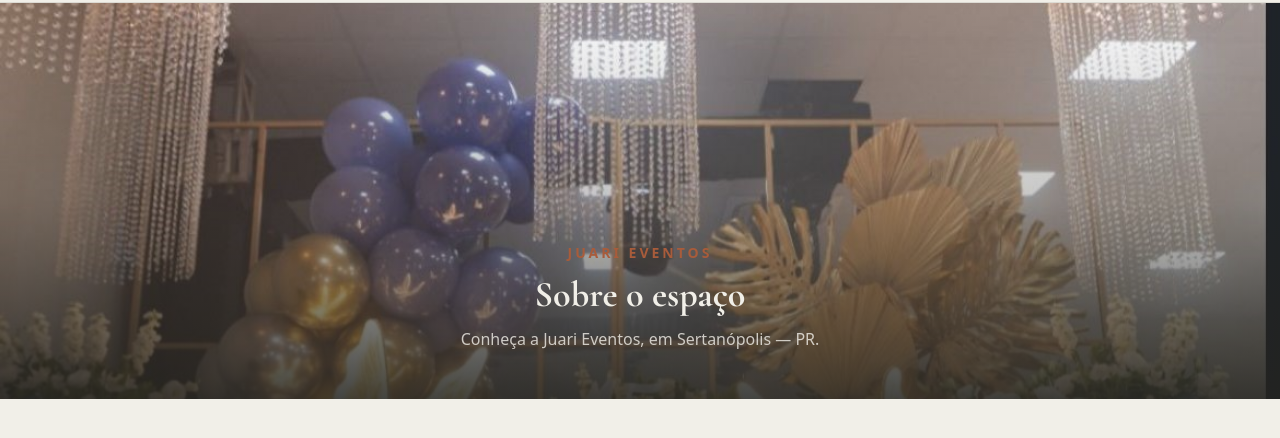
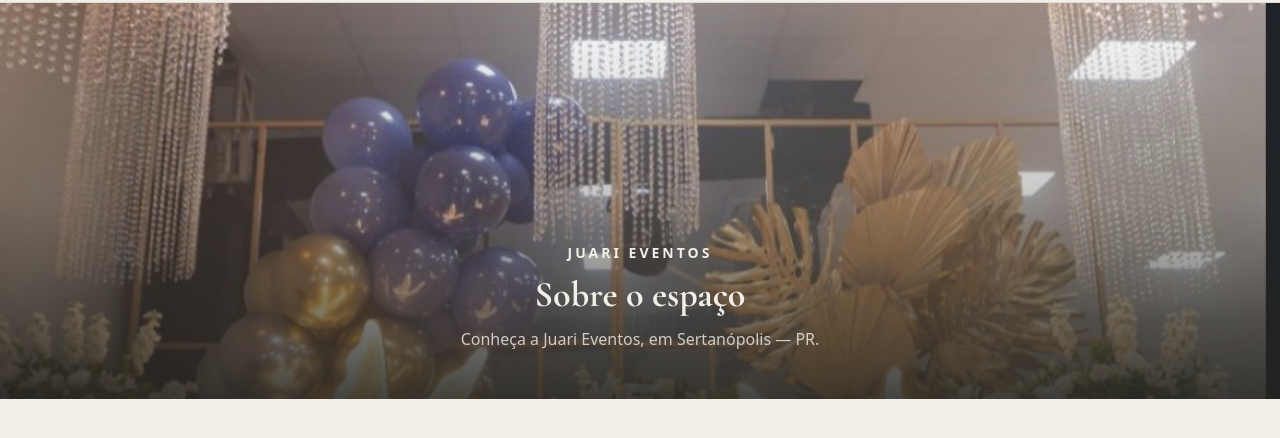
Before and after one commit to Matheus-Fantin/juari-eventos-02, a Laravel app: page /sobre in a window 1280 px wide. Shown: the part 74-512 px from the top of the page. Run offline with Laravel 12, Linux system fonts and the light colour scheme; data that the repository does not hold is empty; style sheets or scripts are compiled from the project's sources.

Commit message:
fix: texto de destaque das capas em branco para melhor leitura
"SERTANOPOLIS - PR" / "JUARI EVENTOS" nas capas da home, galeria e
sobre estavam na cor terracota, com pouco contraste em cima da foto de
fundo escura. Troca para branco (creme), mais legivel.

```diff
--- a/resources/views/galeria.blade.php
+++ b/resources/views/galeria.blade.php
@@ -39,7 +39,7 @@
             </div>
         @endunless
         <div class="relative max-w-6xl mx-auto px-6 pb-12 text-center w-full">
-            <p class="font-sans font-semibold text-sm tracking-[3px] text-terracotta mb-3">JUARI EVENTOS</p>
+            <p class="font-sans font-semibold text-sm tracking-[3px] text-cream mb-3">JUARI EVENTOS</p>
             <h1 class="font-display font-extrabold text-3xl md:text-4xl text-cream">Galeria</h1>
             <p class="text-cream/80 mt-3">Momentos reais celebrados no nosso espaço.</p>
         </div>
--- a/resources/views/home.blade.php
+++ b/resources/views/home.blade.php
@@ -17,7 +17,7 @@
             </div>
         @endunless
         <div class="relative max-w-6xl mx-auto px-6 pb-12 text-center w-full">
-            <p class="font-sans font-semibold text-sm tracking-[3px] text-terracotta mb-3">SERTANÓPOLIS · PR</p>
+            <p class="font-sans font-semibold text-sm tracking-[3px] text-cream mb-3">SERTANÓPOLIS · PR</p>
             <h1 class="font-display font-extrabold text-4xl md:text-5xl text-cream mb-3">
                 JUARI <span class="text-cream/75">EVENTOS</span>
             </h1>
--- a/resources/views/sobre.blade.php
+++ b/resources/views/sobre.blade.php
@@ -18,7 +18,7 @@
             </div>
         @endunless
         <div class="relative max-w-6xl mx-auto px-6 pb-12 text-center w-full">
-            <p class="font-sans font-semibold text-sm tracking-[3px] text-terracotta mb-3">JUARI EVENTOS</p>
+            <p class="font-sans font-semibold text-sm tracking-[3px] text-cream mb-3">JUARI EVENTOS</p>
             <h1 class="font-display font-extrabold text-3xl md:text-4xl text-cream">Sobre o espaço</h1>
             <p class="text-cream/80 mt-3">Conheça a Juari Eventos, em Sertanópolis — PR.</p>
         </div>
```
